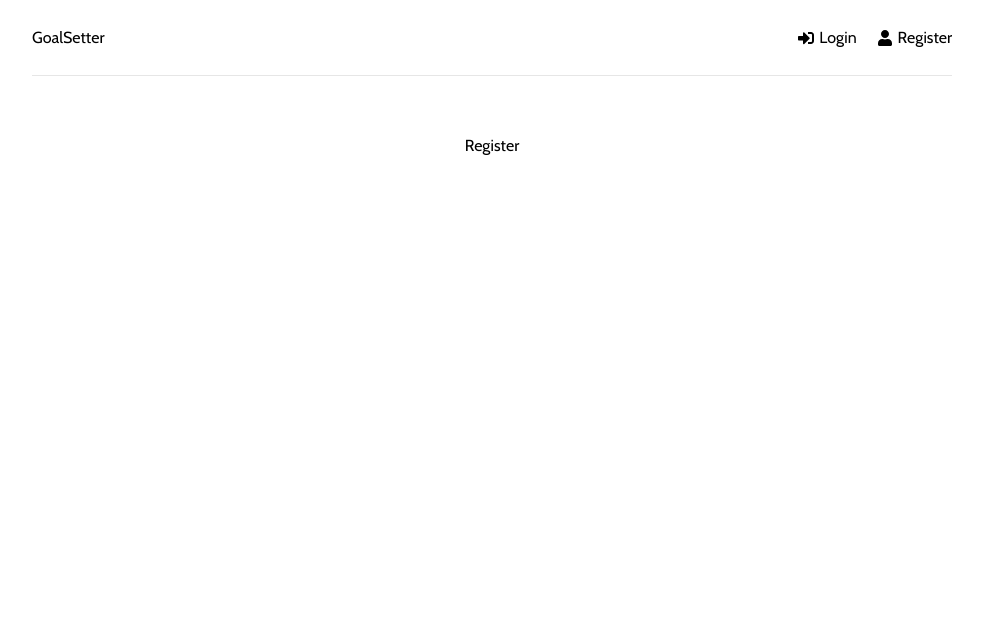
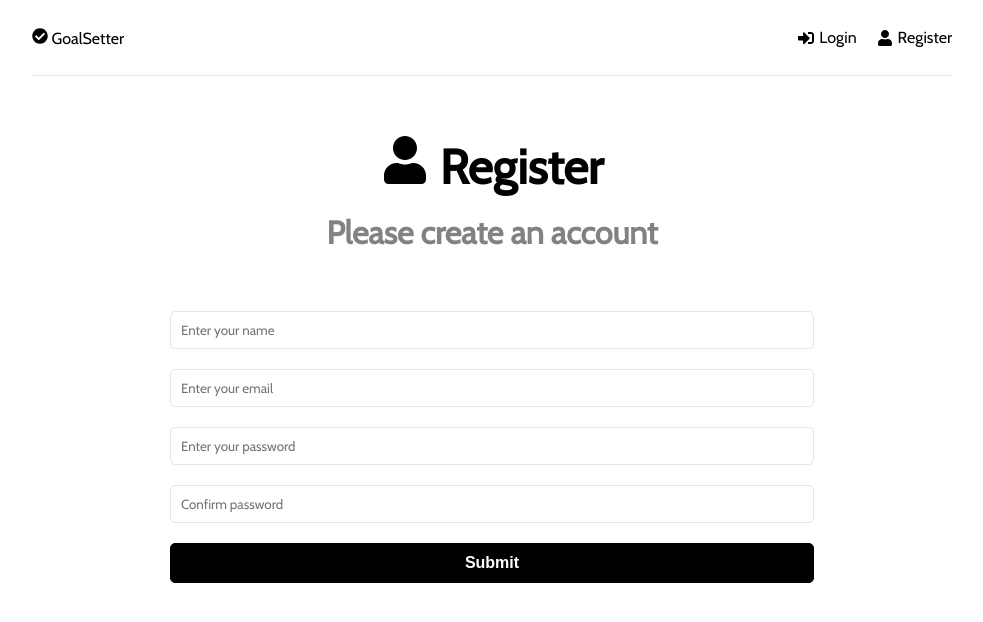
Before and after one commit to Alyzande/Goals-Mern-Project, a React (Create React App) app in the folder frontend/: page /register in a window 1280 px wide. Shown: the top 622 px of the page, without its empty margins (148-1131 px from the left). Built offline with nearby package versions, Linux system fonts and the light colour scheme.

Commit message:
register

```diff
--- a/frontend/src/components/Header.jsx
+++ b/frontend/src/components/Header.jsx
@@ -1,12 +1,14 @@
 import React from 'react'
-import {FaSignInAlt, FaSignOutAlt, FaUser} from 'react-icons/fa'
+import {FaSignInAlt, FaSignOutAlt, FaUser, FaCheckCircle} from 'react-icons/fa'
 import {Link} from 'react-router-dom'
 
 function Header() {
   return (
     <header className='header'>
         <div className='logo'>
-            <Link to='/'>GoalSetter</Link>
+            <Link to='/'>
+                <FaCheckCircle /> GoalSetter
+            </Link>
         </div>
         <ul>
             <li>
--- a/frontend/src/pages/Register.jsx
+++ b/frontend/src/pages/Register.jsx
@@ -1,9 +1,62 @@
-import React from 'react'
+import React from 'react';
+import { useState, useEffect } from 'react';
+import {FaUser} from 'react-icons/fa';
 
 function Register() {
-  return (
-    <div>Register</div>
-  )
+    //password2 is confirm pw
+    const [formData, setFormData] = useState({
+        name: '',
+        email: '',
+        password: '',
+        password2: ''
+    })
+
+    const {name, email, password, password2} = formData;
+
+    const onChange = (e) => {
+        setFormData((prevState) => ({
+            ...prevState,
+            [e.target.name]: e.target.value,
+        }))
+    };
+
+    const onSubmit= (e) => {
+        e.preventDefault()
+    };
+
+    return <>
+        <section className="heading">
+            <h1>
+                <FaUser /> Register
+            </h1>
+            <p>Please create an account</p>
+        </section>
+
+        <section className="form">
+            <form onSubmit={onSubmit}>
+                <div className="form-group">
+                    <input type="text" className="form-control" id="name" name="name" value={name} placeholder='Enter your name' onChange={onChange}/>
+                </div>
+                <div className="form-group">
+                    <input type="email" className="form-control" id="email" name="email" value={email} placeholder='Enter your email' onChange={onChange}/>
+                </div>
+                <div className="form-group">
+                    <input type="password" className="form-control" id="password" name="password" value={password} placeholder='Enter your password' onChange={onChange}/>
+                </div>
+                <div className="form-group">
+                    <input type="password" className="form-control" id="password2" name="password2" value={password2} placeholder='Confirm password' onChange={onChange}/>
+                </div>
+                <div className="form-group">
+                    <button type='submit' className='btn btn-block'>Submit</button>
+                </div>
+            </form>
+        </section>
+    </>
+
+
+//   return (
+//     <div>Register</div>
+//   )
 }
 
 export default Register
```
